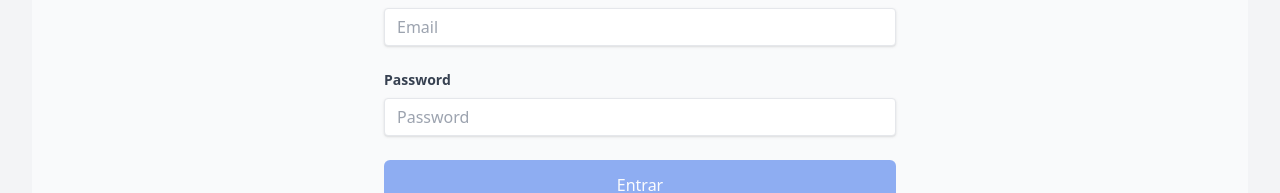
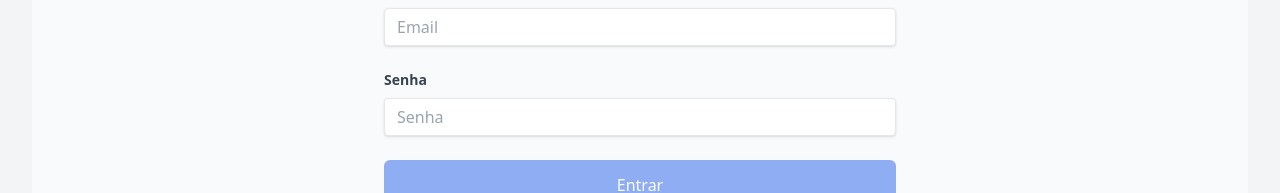
Before and after one commit to webthiagosilva/mychampionship, a React (Vite) app in the folder frontend/: page /login in a window 1280 px wide. Shown: the part 383-576 px from the top of the page. Built offline with nearby package versions, Linux system fonts and the light colour scheme.

Commit message:
fix: text correction

```diff
--- a/frontend/src/components/molecules/LoginForm/LoginForm.jsx
+++ b/frontend/src/components/molecules/LoginForm/LoginForm.jsx
@@ -32,9 +32,9 @@ const LoginForm = () => {
 				onChange={e => setEmail(e.target.value)}
 			/>
 			<Input
-				label="Password"
+				label="Senha"
 				type="password"
-				placeholder="Password"
+				placeholder="Senha"
 				value={password}
 				onChange={e => setPassword(e.target.value)}
 			/>
```
